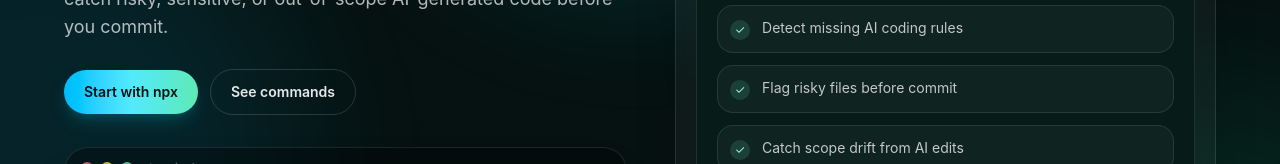
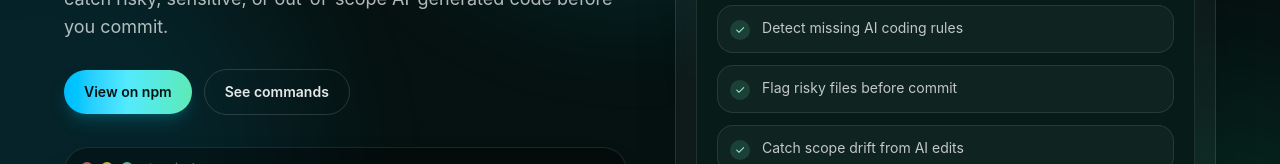
Before and after one commit to oliviaheninger-ux/aioengine, a Next.js app: page / in a window 1280 px wide. Shown: the part 374-538 px from the top of the page. Built offline with nearby package versions, Linux system fonts and the light colour scheme.

Commit message:
Link landing page CTA to npm

```diff
--- a/src/app/page.tsx
+++ b/src/app/page.tsx
@@ -169,10 +169,12 @@ export default function Home() {
 
             <div className="mt-7 flex w-full flex-col gap-3 sm:flex-row sm:items-center">
               <a
-                href="#start"
-                className="inline-flex w-full items-center justify-center rounded-full bg-gradient-to-r from-sky-400 via-cyan-300 to-emerald-300 px-5 py-3 text-sm font-semibold text-[#061211] shadow-lg shadow-cyan-500/20 transition hover:scale-[1.01] sm:w-auto"
+              href="https://www.npmjs.com/package/aioengine"
+              target="_blank"
+              rel="noreferrer"
+              className="inline-flex w-full items-center justify-center rounded-full bg-gradient-to-r from-sky-400 via-cyan-300 to-emerald-300 px-5 py-3 text-sm font-semibold text-[#061211] shadow-lg shadow-cyan-500/20 transition hover:scale-[1.01] sm:w-auto"
               >
-                Start with npx
+             View on npm
               </a>
               <a
                 href="#toolkit"
```
